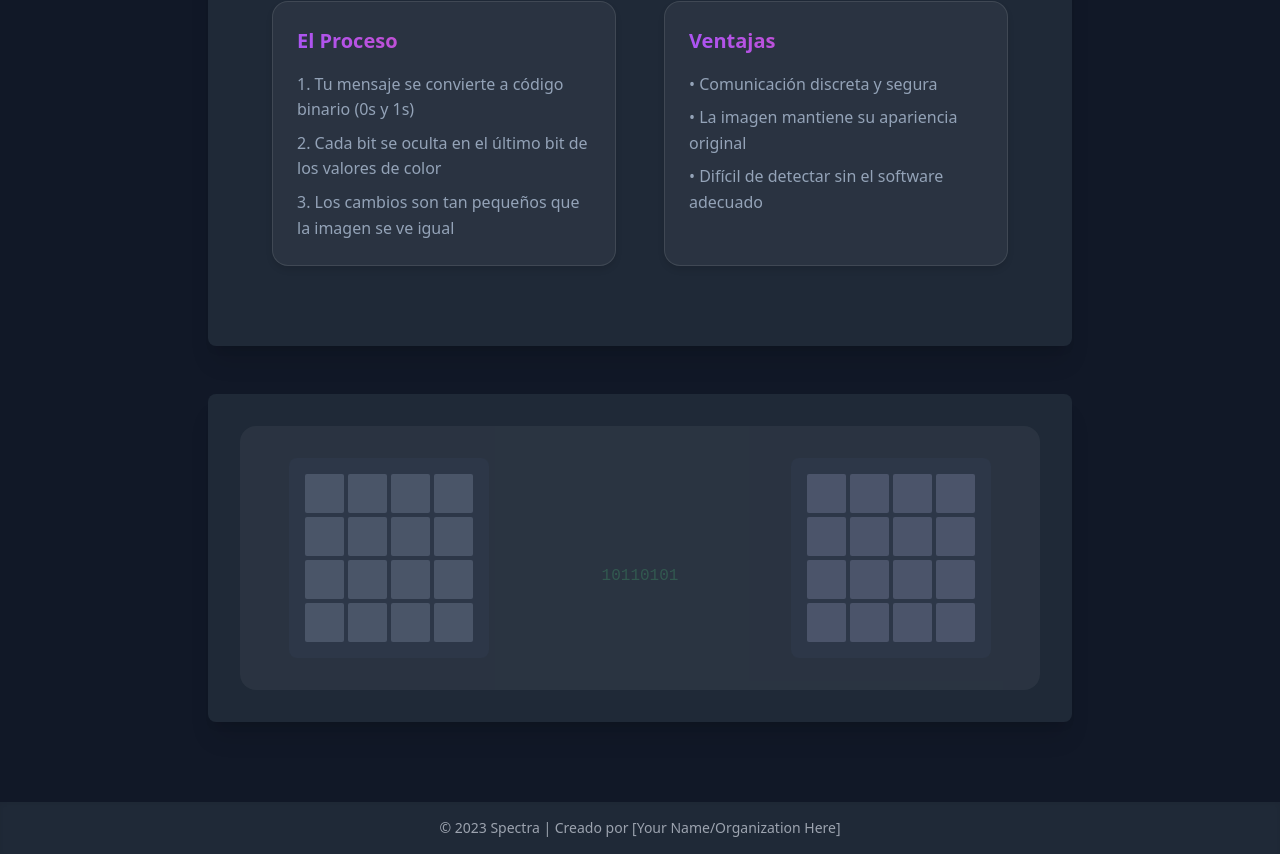
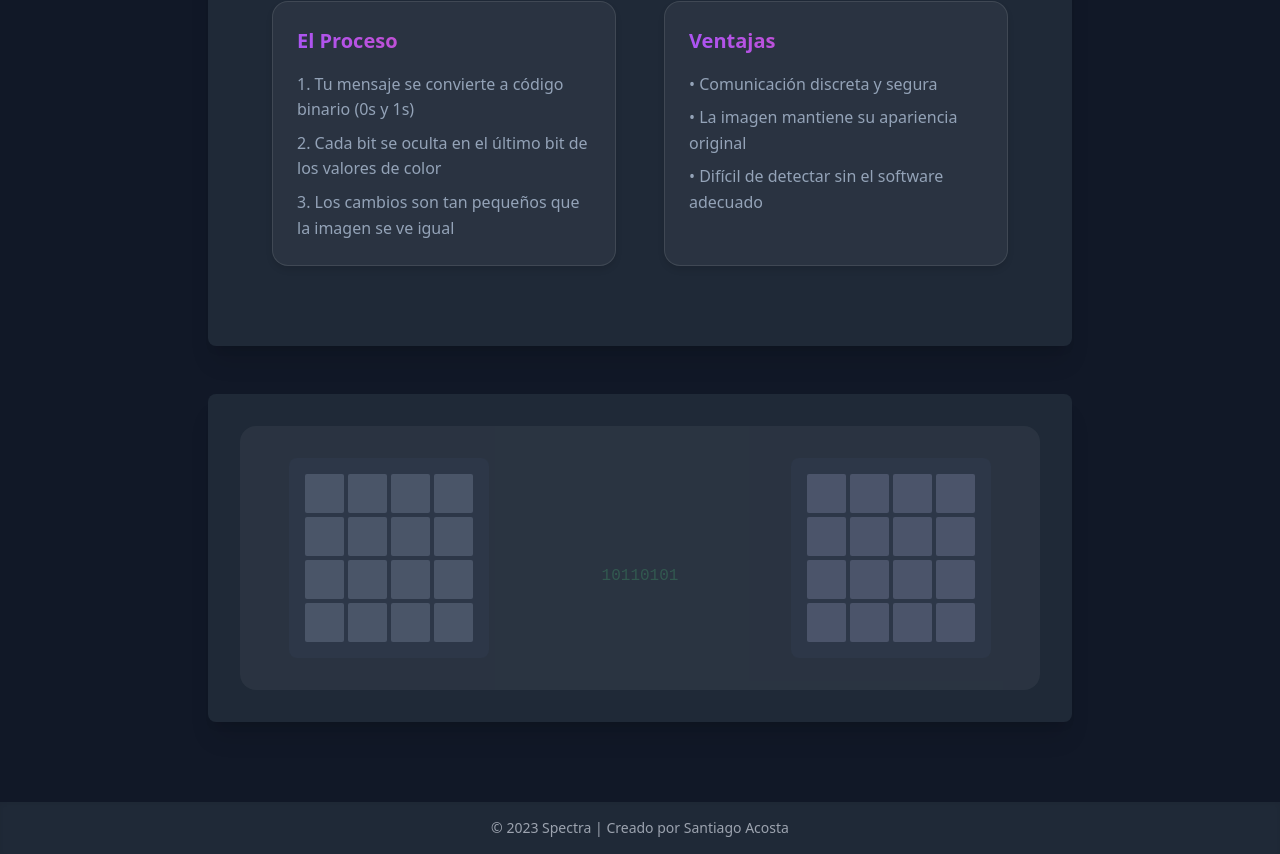
Before and after one commit to Daniel-Santiago-Acosta-1013/Spectra, a React (Vite) app: page /how-it-works in a window 1280 px wide. Shown: the part 566-1420 px from the top of the page. Built offline with nearby package versions, Linux system fonts and the light colour scheme.

Commit message:
fix: Update footer copyright text to reflect the correct author name

```diff
--- a/src/components/Footer/Footer.tsx
+++ b/src/components/Footer/Footer.tsx
@@ -7,7 +7,7 @@ export const Footer: React.FC = () => {
     <footer className="bg-gray-800 mt-12 py-4 shadow-inner">
       <div className="container mx-auto px-4 max-w-7xl text-center text-gray-400 text-xs md:text-sm">
         <p>
-          &copy; {currentYear} Spectra | Creado por [Your Name/Organization Here]
+          &copy; {currentYear} Spectra | Creado por Santiago Acosta
         </p>
       </div>
     </footer>
```
